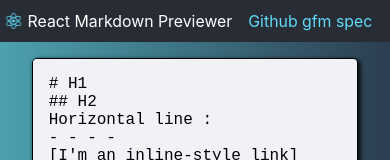
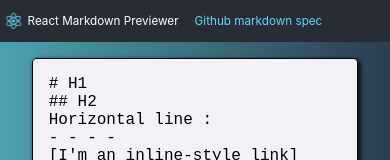
Before and after one commit to NikolaPerisic/react-markdown-previewer, a React (Create React App) app: page / in a window 390 px wide. Shown: the top 160 px of the page. Built offline with nearby package versions, Linux system fonts and the light colour scheme.

Commit message:
fix vh mob browser

```diff
--- a/src/GlobalCSS/main.module.css
+++ b/src/GlobalCSS/main.module.css
@@ -81,6 +81,9 @@
         height: 35vh;
         margin: 1rem;
     }
+    .header {
+        font-size: 3vmin;
+    }
 }
 
 .Footer {
--- a/src/components/Header/Header.js
+++ b/src/components/Header/Header.js
@@ -9,11 +9,11 @@ const header = props => {
             <p>{props.title}</p>
             <a
                 className={classes.header_link}
-				href="https://github.github.com/gfm/"
+                href="https://guides.github.com/features/mastering-markdown/"
                 target="_blank"
                 rel="noopener noreferrer"
             >
-				Github gfm spec
+                Github markdown spec
             </a>
         </header>
     );
--- a/src/index.css
+++ b/src/index.css
@@ -1,14 +1,14 @@
 html,
 body {
-	height: 100vh;
+    height: 100%;
 }
 
 body {
     margin: 0;
     padding: 0;
-	font-family: -apple-system, BlinkMacSystemFont, "Segoe UI", "Roboto", "Oxygen",
-		"Ubuntu", "Cantarell", "Fira Sans", "Droid Sans", "Helvetica Neue",
-		sans-serif;
+    font-family: -apple-system, BlinkMacSystemFont, "Segoe UI", "Roboto",
+        "Oxygen", "Ubuntu", "Cantarell", "Fira Sans", "Droid Sans",
+        "Helvetica Neue", sans-serif;
     -webkit-font-smoothing: antialiased;
     -moz-osx-font-smoothing: grayscale;
 }
```
Lines whose indentation alone changed are shown as unchanged.
